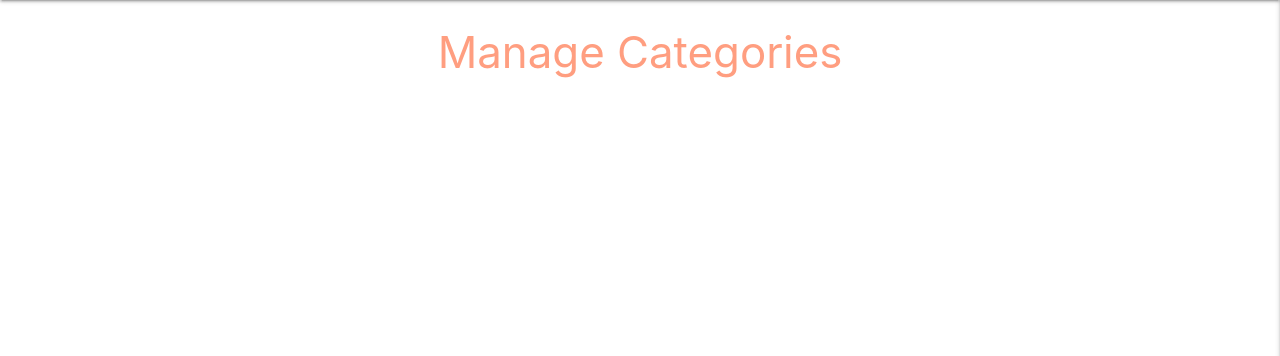
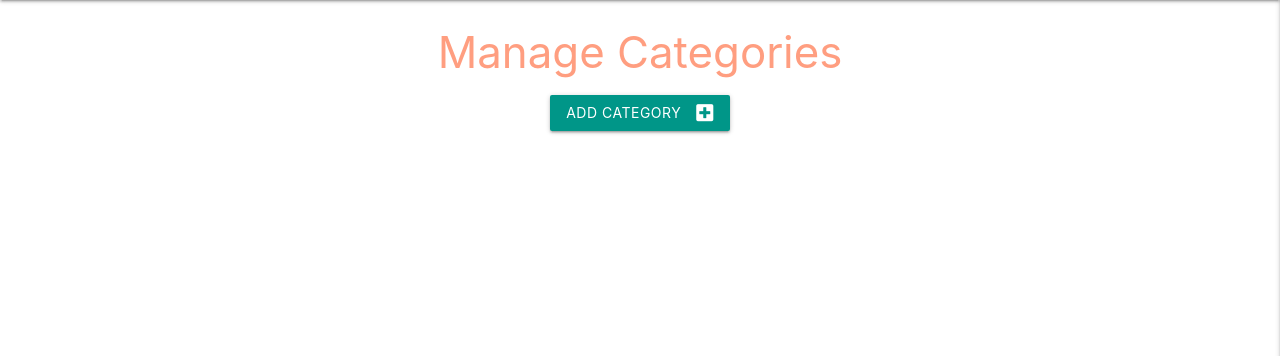
Before and after one commit to asdub/octo-invention, a Flask app: page /get_categories in a window 1280 px wide. Shown: the part 64-420 px from the top of the page. Run offline with Flask 2, Linux system fonts and the light colour scheme; data that the repository does not hold is empty; some libraries are stand-ins or nearby versions.

Commit message:
Add functionality to Add Category to database

```diff
--- a/app.py
+++ b/app.py
@@ -151,6 +151,19 @@ def get_categories():
     return render_template("categories.html", categories=categories)
 
 
+@app.route("/add_category", methods=["GET", "POST"])
+def add_category():
+    if request.method == "POST":
+        category = {
+            "category_name": request.form.get("category_name")
+        }
+        mongo.db.categories.insert_one(category)
+        flash(f"{category['category_name']} added as new task category")
+        return redirect(url_for("get_categories"))
+
+    return render_template("add_category.html")
+
+
 if __name__ == "__main__":
     app.run(host=os.environ.get("IP"),
     port=int(os.environ.get("PORT")),
--- a/templates/categories.html
+++ b/templates/categories.html
@@ -2,6 +2,14 @@
 {% block content %}
 
     <h3 class="center-align deep-orange-text text-accent-1">Manage Categories</h3>
+
+    <div class="row">
+        <div class="col s12 center-align">
+            <a href="{{ url_for('add_category') }}" class="btn teal acent-4">
+                Add Category <i class="fas fa-plus-square right"></i>
+            </a>
+        </div>
+    </div>
 
     <div class="row">
         {% for category in categories %}
@@ -11,8 +19,8 @@
                     <span class="center-align card-title">{{ category.category_name }}</span>
                 </div>
                 <div class="card-action">
-                    <a href="#" class="waves-effect waves-light btn-small teal accent-4">Edit</a>
-                    <a href="#" class="waves-effect waves-light btn-small teal accent-4">Delete</a>
+                    <a href="#" class="btn-small teal accent-4">Edit</a>
+                    <a href="#" class="btn-small teal accent-4">Delete</a>
                 </div>
             </div>
         </div>
--- a/templates/tasks.html
+++ b/templates/tasks.html
@@ -10,8 +10,8 @@
       <div class="col s3">
         <i class="fas fa-caret-down"></i>
         {% if session.user|lower  == task.created_by|lower %}
-          <a href="{{ url_for('delete_task', task_id=task._id) }}" class="waves-effect waves-light btn-small teal accent-4">Remove</a>
-          <a href="{{ url_for('edit_task', task_id=task._id) }}" class="waves-effect waves-light btn-small teal accent-4">Edit</a>
+          <a href="{{ url_for('delete_task', task_id=task._id) }}" class="btn-small teal accent-4">Remove</a>
+          <a href="{{ url_for('edit_task', task_id=task._id) }}" class="btn-small teal accent-4">Edit</a>
         {% endif %}
       </div>
       <div class="col s9">
```
Also changed, not shown: templates/add_category.html (added, +29 -0 lines).
